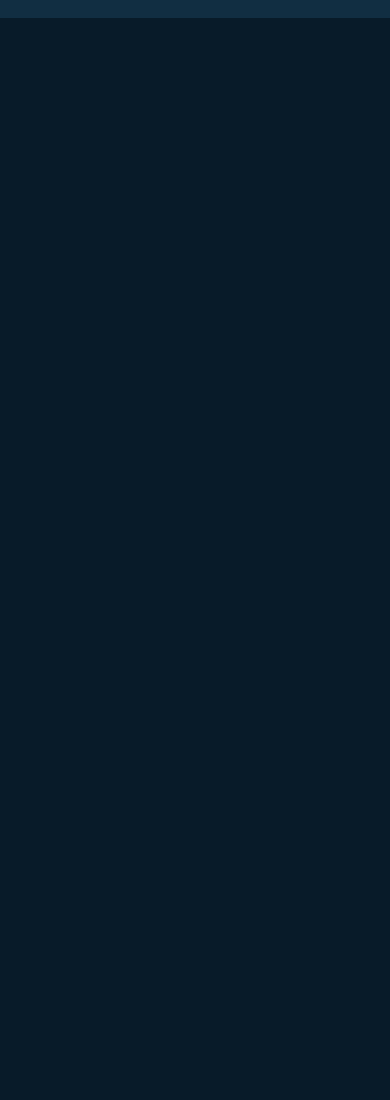
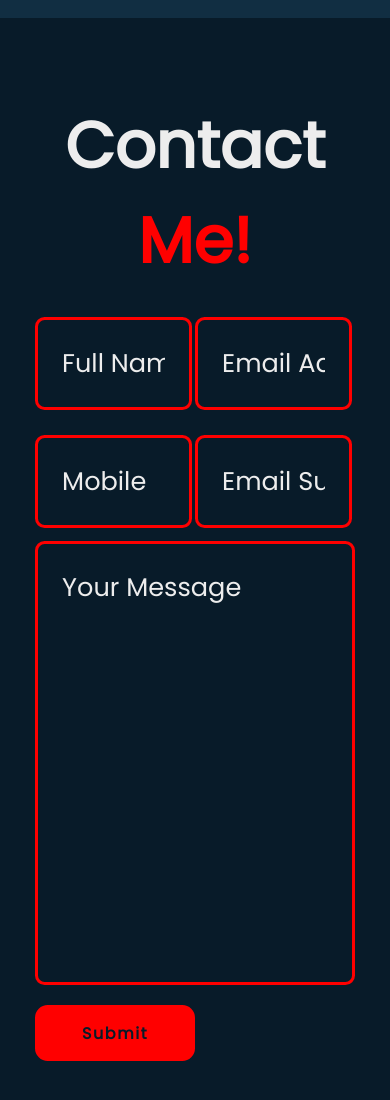
Before and after one commit to BSMiguell/Portfolio-9, a plain HTML site: page index.html in a window 390 px wide. Shown: the part 6892-7992 px from the top of the page. Before the commit the page ends 6910 px from the top, so only its background shows below. Drawn offline with nearby package versions, Linux system fonts and the light colour scheme; files that its build step writes are made by us from their sources.

Commit message:
Criando o Contact

```diff
--- a/index.html
+++ b/index.html
@@ -300,6 +300,62 @@
           </div>
         </div>
       </section>
+
+      <!-- === CONTACT === -->
+      <section class="contact" id="contact">
+        <h2 class="heading">
+          Contact <span>Me!</span>
+          <span class="animate scroll" style="--i: 1"></span>
+        </h2>
+        <form action="#">
+          <div class="input-box">
+            <div class="input-field">
+              <input type="text" placeholder="Full Name" required />
+              <span class="focus"></span>
+            </div>
+            <div class="input-field">
+              <input type="text" placeholder="Email Address" required />
+              <span class="focus"></span>
+            </div>
+
+            <span class="animate scroll" style="--i: 3"></span>
+          </div>
+
+          <div class="input-box">
+            <div class="input-field">
+              <input type="number" placeholder="Mobile Number" required />
+              <span class="focus"></span>
+            </div>
+            <div class="input-field">
+              <input type="text" placeholder="Email Subject" required />
+              <span class="focus"></span>
+            </div>
+
+            <span class="animate scroll" style="--i: 5"></span>
+          </div>
+
+          <div class="textarea-field">
+            <textarea
+              class="textarea"
+              name=""
+              id=""
+              cols="30"
+              rows="10"
+              placeholder="Your Message"
+              required
+            ></textarea>
+            <span class="focus"></span>
+
+            <span class="animate scroll" style="--i: 7"></span>
+          </div>
+
+          <div class="btn-box btns">
+            <button type="submit" class="btn">Submit</button>
+
+            <span class="animate scroll" style="--i: 9"></span>
+          </div>
+        </form>
+      </section>
     </main>
   </body>
 </html>
--- /dev/null
+++ b/scss/components/_Contact.scss
@@ -0,0 +1,98 @@
+.contact {
+  padding-bottom: 3rem;
+
+  .heading {
+    position: relative;
+    font-size: $font-size-h1;
+    margin-bottom: 1rem;
+    margin-top: 2rem;
+    text-align: center;
+  }
+
+  h2 {
+    display: inline-block;
+    left: 50%;
+    transform: translateX(-50%);
+  }
+
+  form {
+    max-width: 70rem;
+    margin: 0 auto;
+    text-align: center;
+
+    .input-box {
+      position: relative;
+      display: flex;
+      justify-content: space-between;
+      flex-wrap: wrap;
+
+      .input-field {
+        position: relative;
+        width: 49%;
+        margin: 0.8rem 0;
+
+        input {
+          width: 100%;
+          height: 100%;
+          padding: 1.5rem;
+          font-size: 1.6rem;
+          color: $text-color;
+          background: transparent;
+          border-radius: 0.6rem;
+          border: 0.2rem solid $main-color;
+
+          &::placeholder {
+            color: $text-color;
+          }
+        }
+      }
+    }
+
+    .focus {
+      top: 0;
+      left: 0;
+      width: 0;
+      height: 100%;
+      position: absolute;
+      background: $second-bg-color;
+      transition: $transition-all;
+      border-radius: 0.6rem;
+      z-index: -1;
+    }
+
+    .input-field input:focus ~ .focus,
+    .input-field input:valid ~ .focus,
+    .textarea-field textarea:focus ~ .focus,
+    .textarea-field textarea:valid ~ .focus {
+      width: 100%;
+    }
+
+    .textarea-field {
+      position: relative;
+      display: flex;
+
+      textarea {
+        resize: none;
+        width: 100%;
+        height: 100%;
+        padding: 1.5rem;
+        font-size: 1.6rem;
+        color: $text-color;
+        background: transparent;
+        border-radius: 0.6rem;
+        border: 0.2rem solid $main-color;
+
+        &::placeholder {
+          color: $text-color;
+        }
+      }
+    }
+
+    .btn-box.btns {
+      .btn {
+        cursor: pointer;
+        margin-top: 20px;
+      }
+    }
+  }
+}
--- a/scss/styles.scss
+++ b/scss/styles.scss
@@ -5,3 +5,4 @@
 @import "components/About";
 @import "components/Education";
 @import "components/Skills";
+@import "components/Contact";
```
